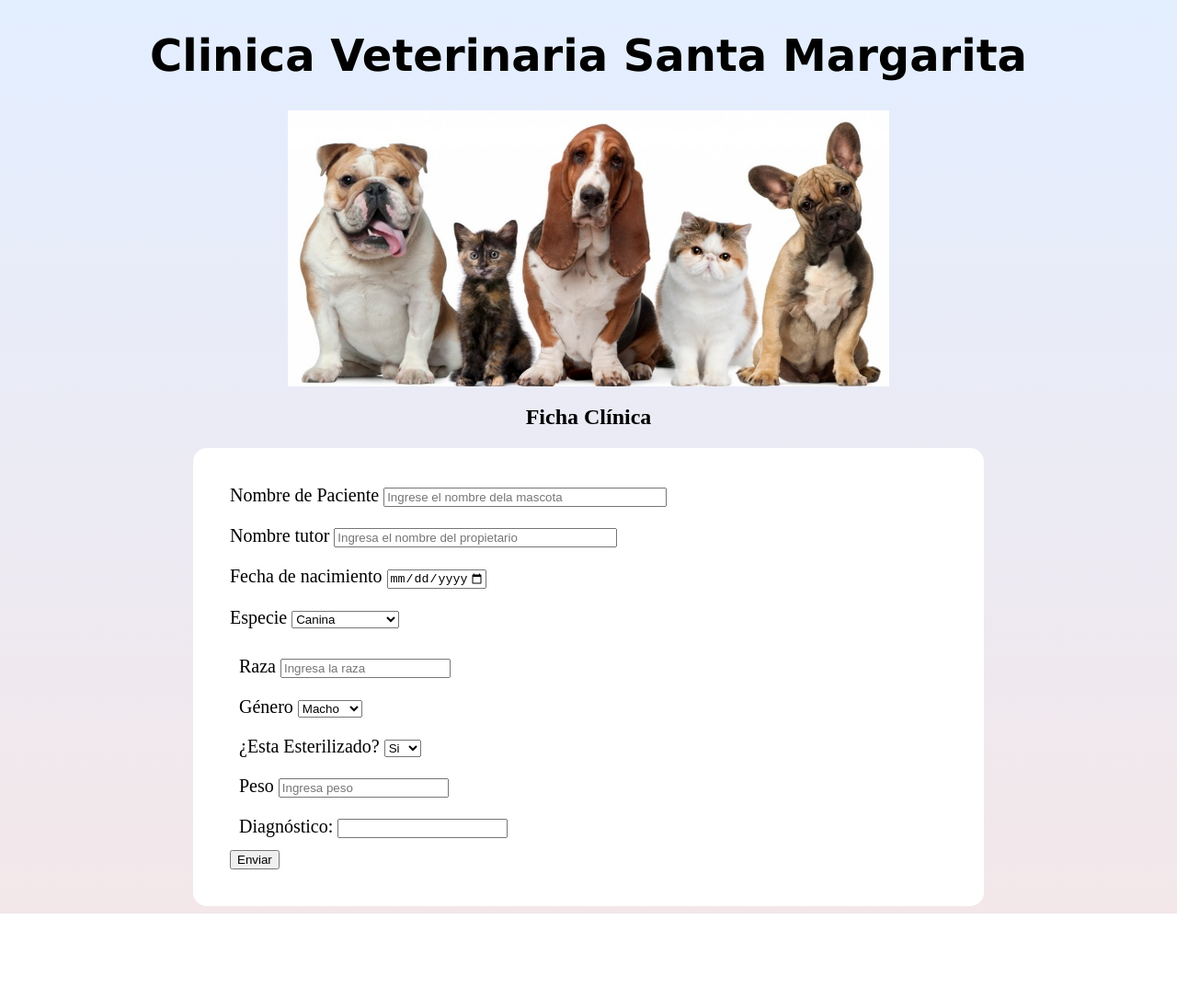
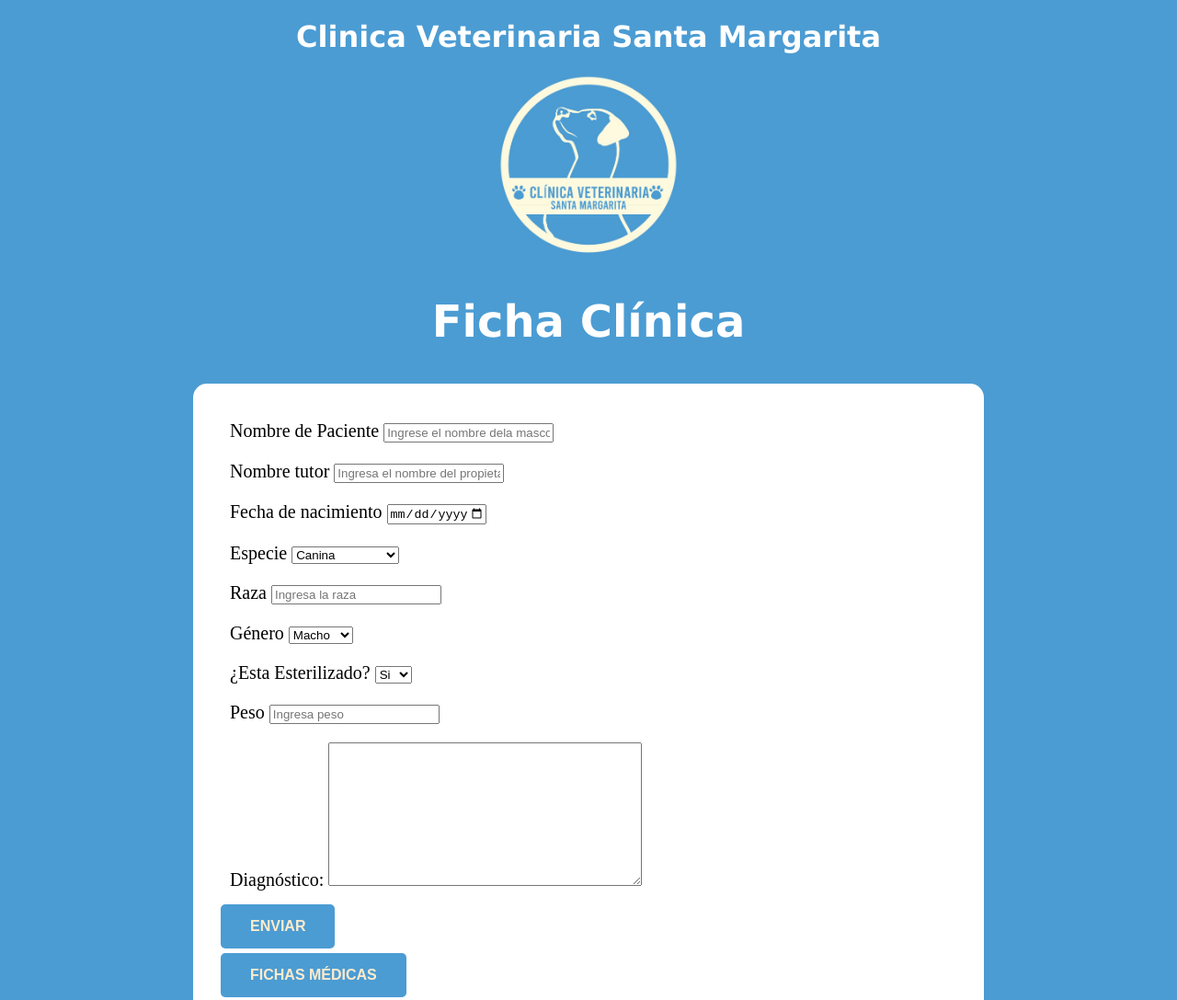
Before and after one commit to natab3na/NatachaBenavides.github.io, a plain HTML site: page formulario.html in a window 1280 px wide. Shown: the top 1087 px of the page at 92% size. Before the commit the page ends 993 px from the top, so only its background shows below. Drawn offline with Linux system fonts and the light colour scheme; files whose address does not match are found by name.

Commit message:
mod. logo, color y fondo, botones

```diff
--- a/estilo.css
+++ b/estilo.css
@@ -1,14 +1,13 @@
 body {
-    background-image: linear-gradient(to top, #f3e7e9 0%, #e3eeff 99%, #e3eeff 100%);;
+
+background: #4B9CD3;
+
 }
 img#img-animales{
-    height: 300px;
+    height: 200px;
     width: auto;
     display: block;
     margin: auto;
-}
-h1{
-    align-items: center;
 }
 
 div.formulario{
@@ -23,10 +22,16 @@ div.formulario{
 div.form-line{
     padding: 10px;
 }
-form #nombre {
-    width: 300px;
+
+button {
+    background-color:#4B9CD3;
+    border: 2px black;
+    color:blanchedalmond;
+    border-radius: 5px;
+    padding: 15px 32px;
+    text-transform: uppercase;
+    font-weight: bold;
+    align-items: center;
+    margin-top: 5px;
+    font-size: 16px;
 }
-
-form #tutor{
-    width: 300px;
-}
--- a/formulario.html
+++ b/formulario.html
@@ -11,12 +11,15 @@
 </head>
 <style>
     h1 {
-        color:black;
+        color: white;
         font-family: Verdana, Geneva, Tahoma, sans-serif;
-        font-size: 300%;
+        font-size: 200%;
         text-align: center;
     }
     h2{
+        color: white;
+        font-family: Verdana, Geneva, Tahoma, sans-serif;
+        font-size: 300%;
         text-align: center;
     }
 </style>
@@ -24,7 +27,7 @@
     <h1>Clinica Veterinaria Santa Margarita </h1>
 
     <div>
-    <img id="img-animales" src="imagenes/zoonotic-diseases-conference-1024x470.jpeg" alt="animales" />
+    <img id="img-animales" src="/Users/NataBenavides/NatachaBenavides.github.io/imagenes/logo fromulario vet.jpg" alt="animales" />
     </div>
 
     <h2>Ficha Clínica</h2>
@@ -56,7 +59,6 @@
         </div>
 
         <div class=form-line>
-            <div class=form-line>
             <label for="raza">Raza</label>
             <input type= "text" id= "raza" name="raza" placeholder= "Ingresa la raza"></input>
         </div>
@@ -84,11 +86,21 @@
 
         <div class=form-line>
             <label for= "diagnostico">Diagnóstico:</label>
-        <input type="text" id="diagnostico" name="diagnostico">
+            <textarea name="diagnostico" rows= "10" cols="40"></textarea>
+
         </div>
+
+
         <div class="boton">
             <button type="submit">Enviar</button>
         </div>
 
+        <div class= "boton">
+            <button type="menu">Fichas Médicas</button>
+        </div>
+
+
+    </div>
+
 </body>
 </html>
```
Also changed, not shown: imagenes/logo fromulario vet.jpg (added), 1 other file. Lines whose indentation alone changed are shown as unchanged.
